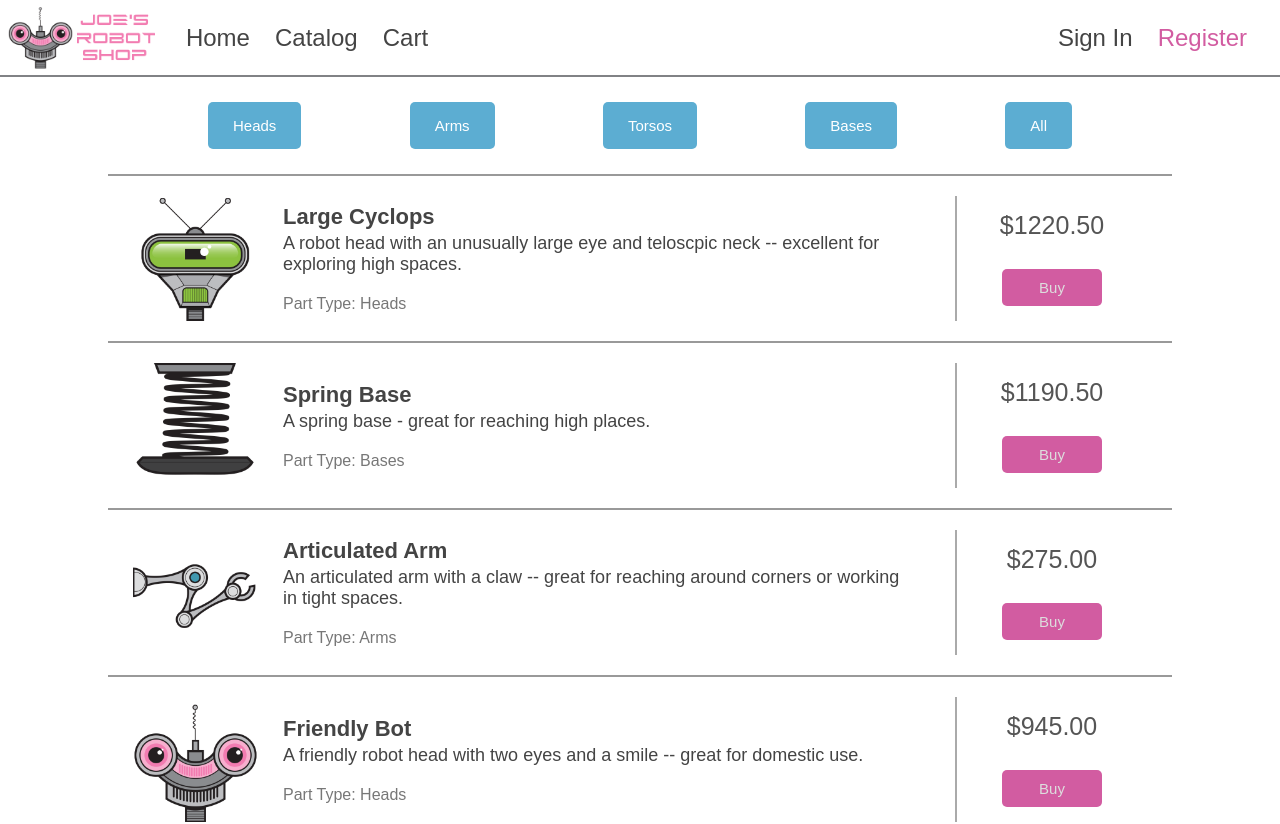
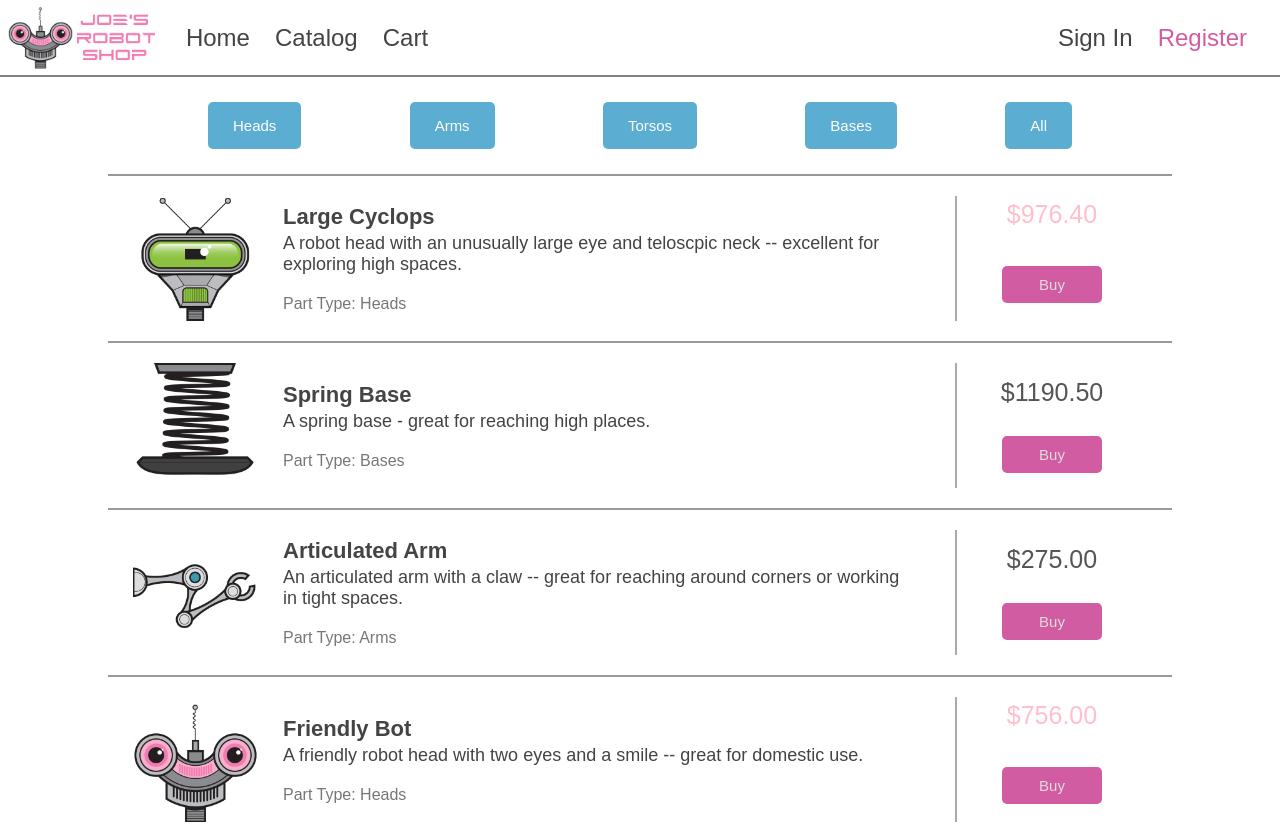
Before and after one commit to fambroproductions/angular_fundamentals, an Angular app in the folder joes-robot-shop/: page / in a window 1280 px wide. Shown: the top 824 px of the page. Built offline with nearby package versions, Linux system fonts and the light colour scheme.

Commit message:
Hiding and Showing Content with *ngIf

```diff
--- a/joes-robot-shop/src/app/catalog/catalog.component.css
+++ b/joes-robot-shop/src/app/catalog/catalog.component.css
@@ -73,3 +73,8 @@
   padding: 10px;
   width: 100px;
 }
+
+.discount {
+  margin-top: -15px;
+  color: pink;
+}
--- a/joes-robot-shop/src/app/catalog/catalog.component.html
+++ b/joes-robot-shop/src/app/catalog/catalog.component.html
@@ -19,7 +19,12 @@
           </div>
         </div>
         <div class="price">
-          <div>${{ product?.price.toFixed(2) }}</div>
+          <div *ngIf="product.discount === 0">
+            ${{ product!.price.toFixed(2) }}
+          </div>
+          <div class="discount" *ngIf="product.discount > 0">
+            ${{ (product!.price * (1 - product!.discount)).toFixed(2) }}
+          </div>
           <button class="cta">Buy</button>
         </div>
       </div>
--- a/joes-robot-shop/src/app/catalog/catalog.component.ts
+++ b/joes-robot-shop/src/app/catalog/catalog.component.ts
@@ -1,10 +1,10 @@
 import { Component } from '@angular/core';
 import { IProduct } from './product.model';
-import { NgFor } from '@angular/common';
+import { NgFor, NgIf } from '@angular/common';
 @Component({
   selector: 'bot-catalog',
   standalone: true,
-  imports: [NgFor],
+  imports: [NgFor, NgIf],
   templateUrl: './catalog.component.html',
   styleUrl: './catalog.component.css',
 })
```
